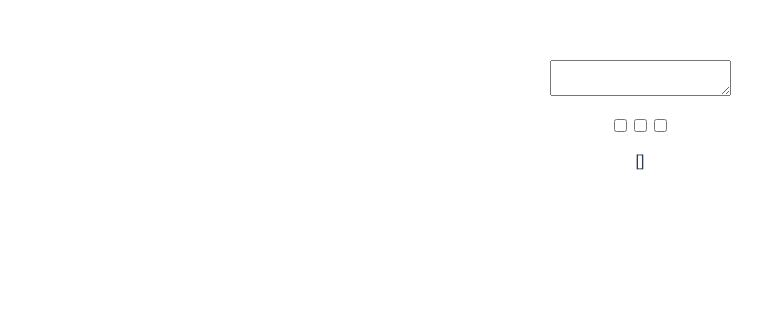
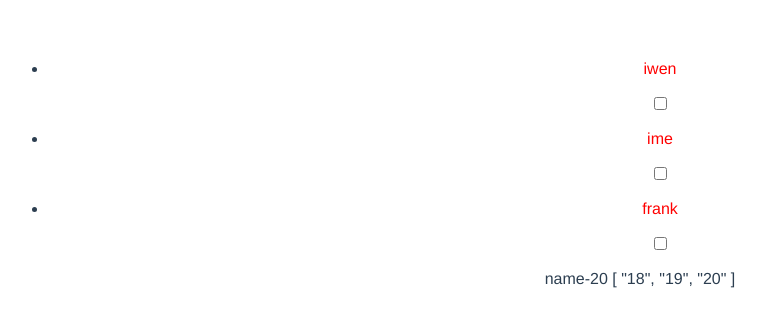
Before and after one commit to BaiHong-Li/vue-init, a Vue app: page / in a window 1280 px wide. Shown: the top 326 px of the page, without its empty margins (0-766 px from the left). Built offline with nearby package versions, Linux system fonts and the light colour scheme; the HTML template or start-up script is replaced by a standard one.

Commit message:
复用组件

```diff
--- a/src/App.vue
+++ b/src/App.vue
@@ -1,6 +1,12 @@
 <template>
   <div id="app">
-    <APIDemo2/>
+    <ul>
+      <li v-for="(item,index) in names" :key="index">
+        <MyComponent :name="item"/>
+      </li>
+    </ul>
+    <MyComponent2 title="name":age="20":friends="fs"></MyComponent2>
+
   </div>
 </template>
 
@@ -8,13 +14,23 @@
 import HelloWorld from './components/HelloWorld'
 import APIDemo1 from './components/APIDemo1'
 import APIDemo2 from './components/APIDemo2'
+import MyComponent from './components/MyComponent'
+import MyComponent2 from './components/MyComponent2'
 
 export default {
   name: 'App',
   components: {
     HelloWorld,
     APIDemo1,
-    APIDemo2
+    APIDemo2,
+    MyComponent,
+    MyComponent2
+  },
+  data(){
+    return{
+      names:["iwen","ime","frank"],
+      fs:["18","19","20"]
+    }
   }
 }
 </script>
--- /dev/null
+++ b/src/components/MyComponent.vue
@@ -0,0 +1,27 @@
+<template>
+
+  <div>
+    <div>
+      <p>{{ name }}</p>
+      <input type="checkbox" v-model="checked">
+    </div>
+  </div>
+</template>
+
+<script>
+    export default {
+        name: "MyComponent",
+        data(){
+          return {
+            count: 0,
+            checked:false
+          };
+        },
+      props:["name"]
+    }
+</script>
+<style scoped>
+  p {
+    color: red;
+  }
+</style>
--- /dev/null
+++ b/src/components/MyComponent2.vue
@@ -0,0 +1,38 @@
+<template>
+
+  <div>
+    {{title}}-{{age}}
+    {{friends}}
+  </div>
+</template>
+
+<script>
+    export default {
+        name: "MyComponent2.vue",
+      data(){
+          return{
+
+          }
+      },
+      props:{
+        title:{
+          type:[String,Number],
+          required:true
+        },
+        age:{
+          type:Number,
+          default:1
+        },
+        friends:{
+          type:Array,
+          default:function(){
+            return ["0"]
+          }
+        }
+      }
+    }
+</script>
+
+<style scoped>
+
+</style>
```
